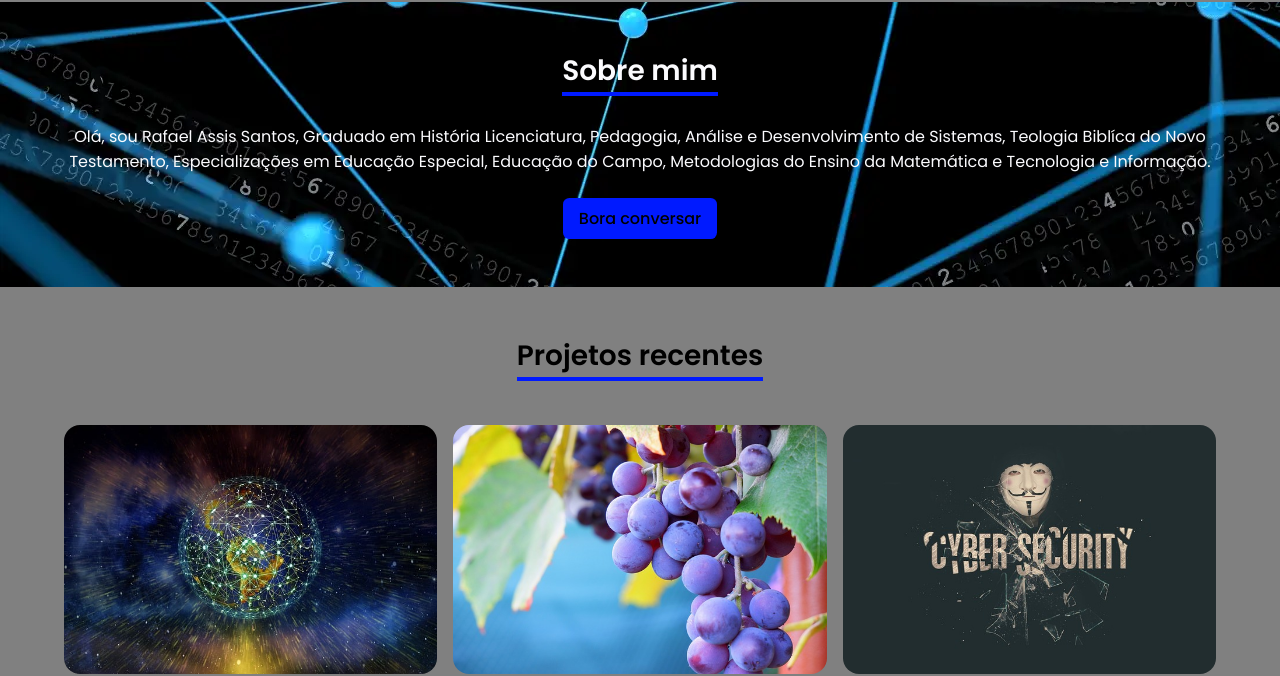
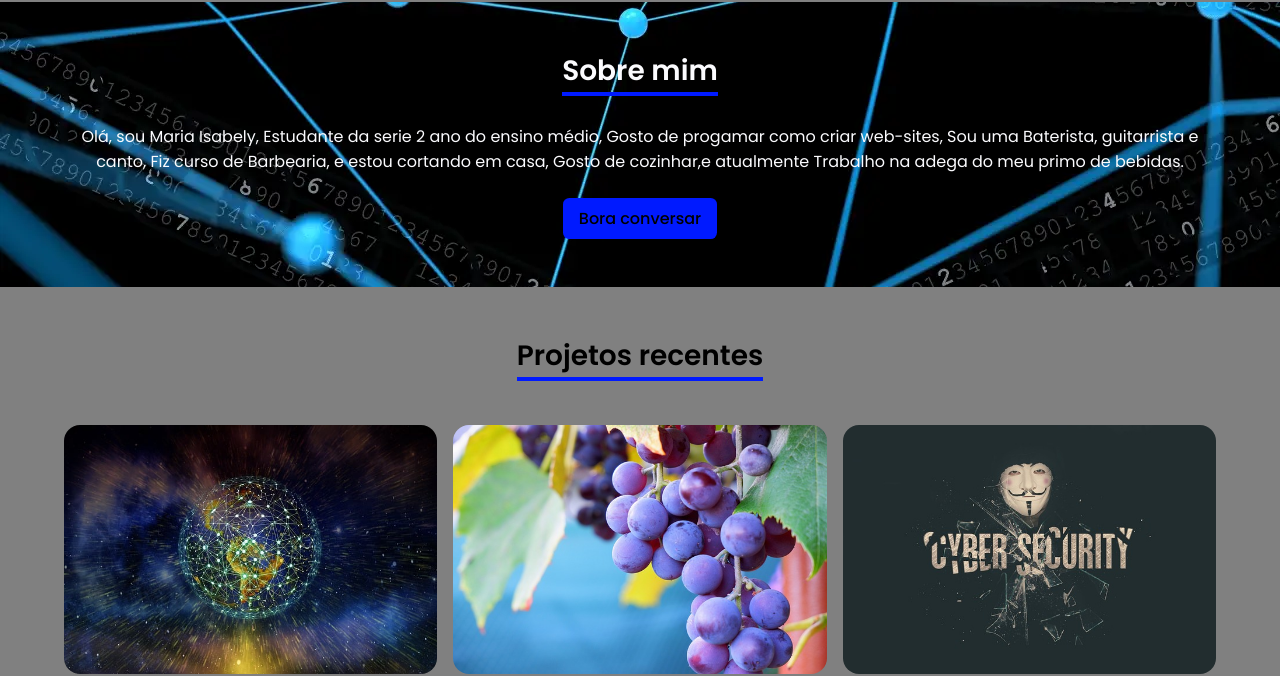
Before and after one commit to Isaa22/portfolioisa, a plain HTML site: page index.html in a window 1280 px wide. Shown: the part 1196-1872 px from the top of the page. Drawn offline with Linux system fonts and the light colour scheme.

Commit message:
Update index.html

```diff
--- a/index.html
+++ b/index.html
@@ -110,9 +110,9 @@
       <section class="about" id="about">
         <div class="section__content container">
           <h2 class="section__title">Sobre mim</h2>
-          <p class="about__text">Olá, sou Rafael Assis Santos, Graduado em História Licenciatura, Pedagogia, Análise e Desenvolvimento de Sistemas,
-          Teologia Biblíca do Novo Testamento, Especializações em Educação Especial,
-          Educação do Campo, Metodologias do Ensino da Matemática e Tecnologia e Informação.</p>
+          <p class="about__text">Olá, sou Maria Isabely, Estudante da serie 2 ano do ensino médio, Gosto de progamar como criar web-sites, Sou uma Baterista, guitarrista e canto,
+          Fiz curso de Barbearia, e estou cortando em casa,
+        Gosto de cozinhar,e atualmente Trabalho na adega do meu primo de bebidas.</p>
           <a href="#contact" class="about__btn btn">Bora conversar</a>
         </div>
       </section>
```
